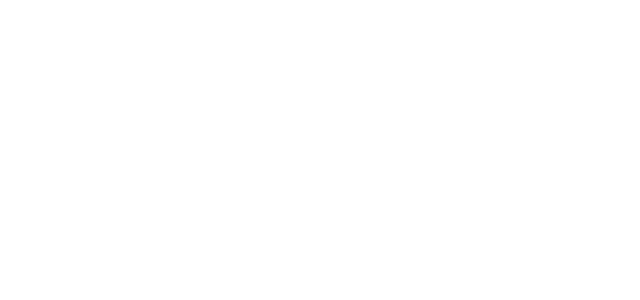
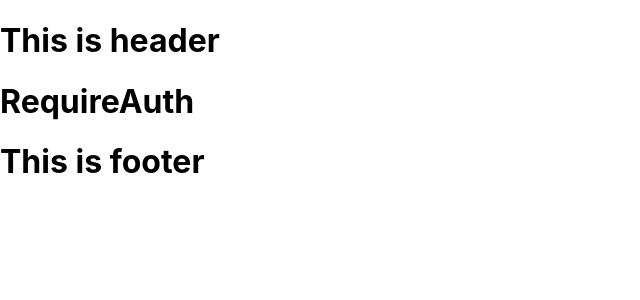
Before and after one commit to iamshs/independence-service-provider-website, a React (Create React App) app: page /checkout in a window 1280 px wide. Shown: the top 300 px of the page, without its empty margins (0-640 px from the left). Built offline with nearby package versions, Linux system fonts and the light colour scheme.

Commit message:
route-setup-done

```diff
--- a/src/App.js
+++ b/src/App.js
@@ -1,10 +1,35 @@
 import logo from './logo.svg';
 import './App.css';
+import { Route, Routes } from 'react-router-dom';
+import Blogs from './components/Pages/Blogs/Blogs';
+import AboutMe from './components/Pages/AboutMe/AboutMe';
+import RequireAuth from './components/Auth/RequireAuth/RequireAuth';
+import CheckOut from './components/Pages/CheckOut/CheckOut';
+import Login from './components/Auth/Login/Login';
+import Signup from './components/Auth/Signup/Signup';
+import NotFound from './components/Pages/NotFound/NotFound';
+import Home from './components/Pages/Home/Home';
+import Header from './components/Shared/Header/Header';
+import Footer from './components/Shared/Footer/Footer';
 
 function App() {
   return (
     <div>
-
+      <Header></Header>
+      <Routes>
+        <Route path='/' element={<Home/>} />
+        <Route path='/blogs' element={<Blogs></Blogs>}/>
+        <Route path='/aboutme' element={<AboutMe></AboutMe>}/>
+        <Route path='/checkout' element={
+          <RequireAuth>
+            <CheckOut></CheckOut>
+          </RequireAuth>
+        } />
+        <Route path='/login' element={<Login></Login>} />
+        <Route path='/signup' element={<Signup></Signup>} />
+        <Route path='*' element={<NotFound/>} />
+      </Routes>
+      <Footer></Footer>
     </div>
   );
 }
--- /dev/null
+++ b/src/components/Auth/Login/Login.js
@@ -0,0 +1,11 @@
+import React from 'react';
+
+const Login = () => {
+    return (
+        <div>
+           <h1>Login here</h1>
+        </div>
+    );
+};
+
+export default Login;
--- /dev/null
+++ b/src/components/Auth/RequireAuth/RequireAuth.js
@@ -0,0 +1,11 @@
+import React from 'react';
+
+const RequireAuth = () => {
+    return (
+        <div>
+            <h1>RequireAuth</h1>
+        </div>
+    );
+};
+
+export default RequireAuth;
--- /dev/null
+++ b/src/components/Auth/Signup/Signup.js
@@ -0,0 +1,11 @@
+import React from 'react';
+
+const Signup = () => {
+    return (
+        <div>
+            <h1>sign up here</h1>
+        </div>
+    );
+};
+
+export default Signup;
--- /dev/null
+++ b/src/components/Pages/AboutMe/AboutMe.js
@@ -0,0 +1,11 @@
+import React from 'react';
+
+const AboutMe = () => {
+    return (
+        <div>
+          <h1>About me</h1>
+        </div>
+    );
+};
+
+export default AboutMe;
--- /dev/null
+++ b/src/components/Pages/Blogs/Blogs.js
@@ -0,0 +1,11 @@
+import React from 'react';
+
+const Blogs = () => {
+    return (
+        <div>
+            <h1>Blogs</h1>
+        </div>
+    );
+};
+
+export default Blogs;
--- /dev/null
+++ b/src/components/Pages/CheckOut/CheckOut.js
@@ -0,0 +1,11 @@
+import React from 'react';
+
+const CheckOut = () => {
+    return (
+        <div>
+           <h1>This is checkout</h1>
+        </div>
+    );
+};
+
+export default CheckOut;
--- /dev/null
+++ b/src/components/Pages/Home/Home.js
@@ -0,0 +1,11 @@
+import React from 'react';
+
+const Home = () => {
+    return (
+        <div>
+            <h1>This is home</h1>
+        </div>
+    );
+};
+
+export default Home;
--- /dev/null
+++ b/src/components/Pages/NotFound/NotFound.js
@@ -0,0 +1,11 @@
+import React from 'react';
+
+const NotFound = () => {
+    return (
+        <div>
+            <h1>Not Found 404</h1>
+        </div>
+    );
+};
+
+export default NotFound;
--- /dev/null
+++ b/src/components/Shared/Footer/Footer.js
@@ -0,0 +1,11 @@
+import React from 'react';
+
+const Footer = () => {
+    return (
+        <div>
+            <h1>This is footer</h1>
+        </div>
+    );
+};
+
+export default Footer;
--- /dev/null
+++ b/src/components/Shared/Header/Header.js
@@ -0,0 +1,11 @@
+import React from 'react';
+
+const Header = () => {
+    return (
+        <div>
+            <h1>This is header</h1>
+        </div>
+    );
+};
+
+export default Header;
--- a/src/index.js
+++ b/src/index.js
@@ -3,12 +3,15 @@
 import './index.css';
 import App from './App';
 import reportWebVitals from './reportWebVitals';
+import { BrowserRouter } from 'react-router-dom';
 
 const root = ReactDOM.createRoot(document.getElementById('root'));
 root.render(
-  <React.StrictMode>
-    <App />
-  </React.StrictMode>
+  <BrowserRouter>
+    <React.StrictMode>
+      <App />
+    </React.StrictMode>
+  </BrowserRouter>
 );
 
 // If you want to start measuring performance in your app, pass a function
```
